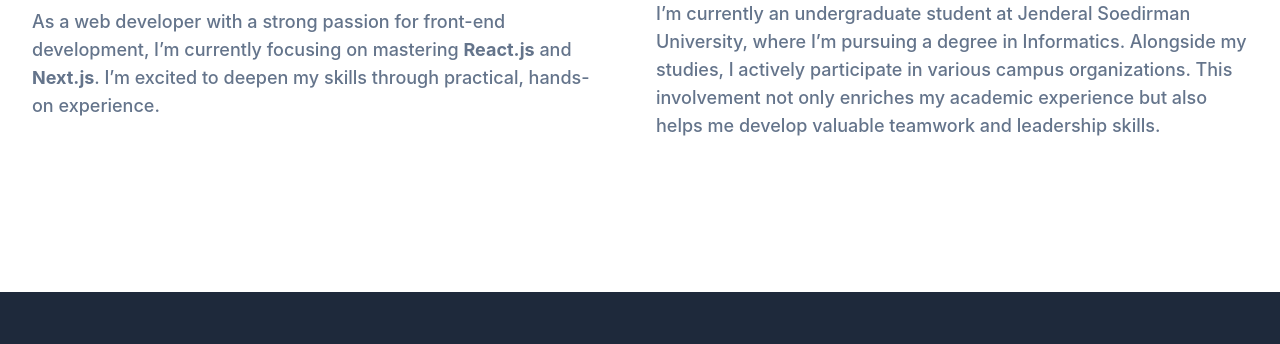
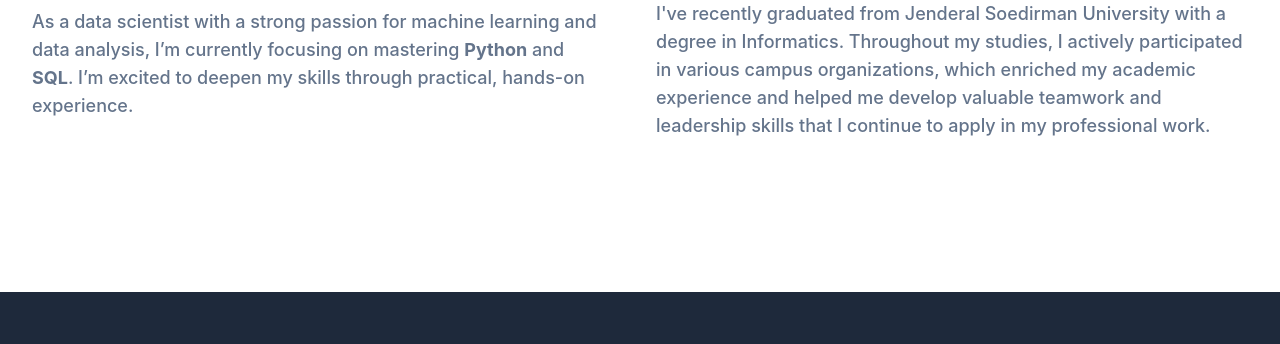
Before and after one commit to mondaris/nafiis-septiano, a website: page src/index.html in a window 1280 px wide. Shown: the part 756-1100 px from the top of the page. Drawn offline with Linux system fonts and the light colour scheme.

Commit message:
Desc n etc

```diff
--- a/src/index.html
+++ b/src/index.html
@@ -146,13 +146,11 @@
               About Me
             </h4>
             <h2 class="font-bold text-dark text-3xl mb-5 max-w-md lg:text-4xl">
-              Web Developer
+              Data Scientist
             </h2>
             <p class="font-medium text-base text-secondary max-w-xl lg:text-lg">
-              As a web developer with a strong passion for front-end
-              development, I’m currently focusing on mastering
-              <b>React.js</b> and <b>Next.js</b>. I’m excited to deepen my
-              skills through practical, hands-on experience.
+              As a data scientist with a strong passion for machine learning and data analysis, I’m currently focusing on mastering
+              <b>Python</b> and <b>SQL</b>. I’m excited to deepen my skills through practical, hands-on experience.
             </p>
           </div>
           <div class="w-full px-4 lg:w-1/2">
@@ -162,12 +160,11 @@
               Education
             </h3>
             <p class="font-medium text-base text-secondary mb-6 lg:text-lg">
-              I’m currently an undergraduate student at Jenderal Soedirman
-              University, where I’m pursuing a degree in Informatics. Alongside
-              my studies, I actively participate in various campus
-              organizations. This involvement not only enriches my academic
-              experience but also helps me develop valuable teamwork and
-              leadership skills.
+              I've recently graduated from Jenderal Soedirman University with
+              a degree in Informatics. Throughout my studies, I actively
+              participated in various campus organizations, which enriched my
+              academic experience and helped me develop valuable teamwork and
+              leadership skills that I continue to apply in my professional work.
             </p>
           </div>
         </div>
@@ -304,7 +301,7 @@
 
             <!-- LinkedIn -->
             <a
-              href="https://linkedin.com/in/mohammad-nafiis-septiano-81a470220/"
+              href="https://www.linkedin.com/in/mohammad-nafiis-septiano/"
               target="_blank"
               class="w-9 h-9 mr-3 rounded-full flex justify-center items-center border border-slate-400 text-slate-400 hover:border-primary hover:bg-primary hover:text-white"
             >
```
